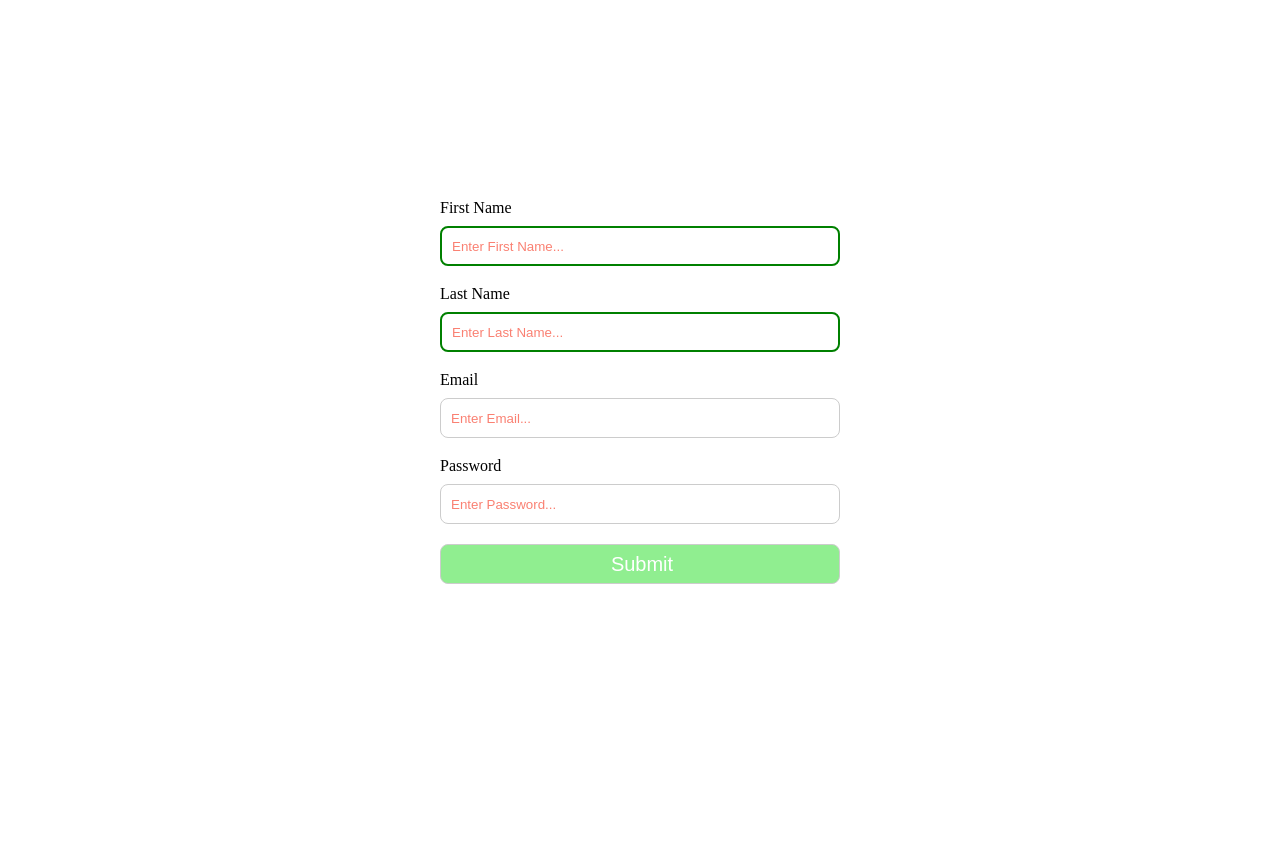
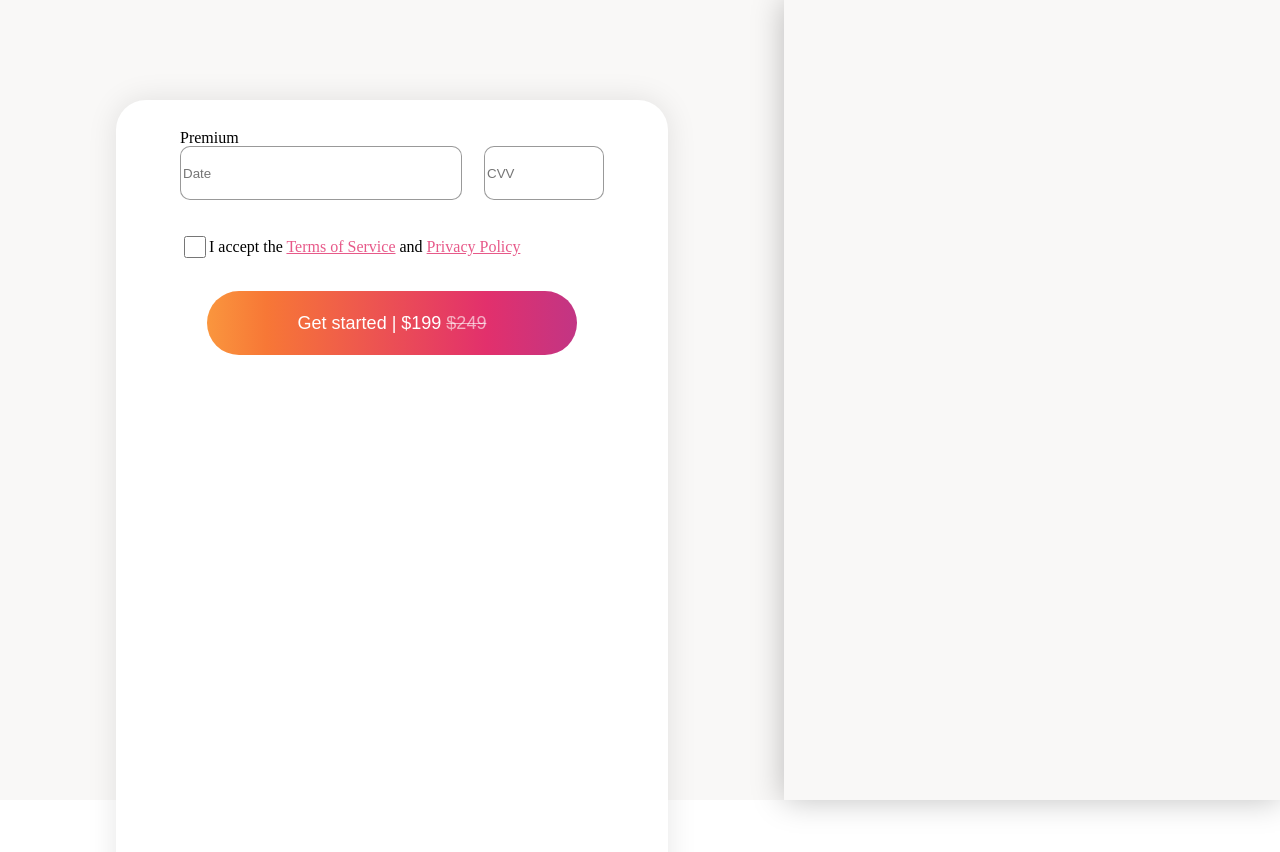
Before and after one commit to tsirekidze22/Lecture9, a plain HTML site: page index.html in a window 1280 px wide. Before the commit the page ends 800 px from the top, so only its background shows below. Drawn offline with Linux system fonts and the light colour scheme.

Commit message:
Form Styles

```diff
--- a/css/style.css
+++ b/css/style.css
@@ -1,38 +1,92 @@
-.container {
-  max-width: 400px;
-  width: 100%;
-  margin: 200px auto;
+main {
+  display: flex;
 }
 
-label {
-  display: block;
-  margin-bottom: 10px;
+.form-section {
+  width: calc(100vw - 496px);
+  height: 100vh;
+  background: #f9f8f7;
 }
 
-.input-wrapper {
-  margin-bottom: 20px;
+.reviews-section {
+  width: 496px;
+  height: 100vh;
+  background: #f9f8f7;
+  box-shadow: 0px 0px 30px 0px rgba(0, 0, 0, 0.25);
+}
+
+.form-wrapper {
+  padding: 30px 64px 10px 64px;
+  margin: 100px auto;
+  width: 552px;
+  height: 832px;
+  border-radius: 30px;
+  background: #fff;
+  box-shadow: 0px 0px 30px 0px rgba(0, 0, 0, 0.1);
 }
 
 input {
-  width: 100%;
-  height: 40px;
-  border: 1px solid #ccc;
-  border-radius: 8px;
+  height: 54px;
+  border-radius: 10px;
+  border: 1px solid rgba(0, 0, 0, 0.4);
+  background: #fff;
   outline: none;
-  padding-left: 10px;
 }
 
-input[type="text"] {
-  border: 2px solid green;
+.date-cvv-wrapper {
+  display: flex;
+  justify-content: space-between;
 }
 
-input::placeholder {
-  color: salmon;
+.date-input {
+  max-width: 282px;
+  width: 100%;
+}
+
+.cvv-input {
+  max-width: 120px;
+  width: 100%;
+}
+
+.checkbox-wrapper {
+  display: flex;
+  align-items: center;
+  margin-top: 33px;
+}
+
+input[type="checkbox"] {
+  width: 22px;
+  height: 22px;
+}
+
+.checkbox-wrapper span {
+  color: rgba(225, 48, 108, 0.8);
+  text-decoration: underline;
 }
 
 .submit-btn {
-  background-color: lightgreen;
+  width: 370px;
+  height: 64px;
+  margin: 30px auto;
+  display: flex;
+  justify-content: center;
+  align-items: center;
+  cursor: pointer;
   color: #fff;
-  font-size: 20px;
-  cursor: pointer;
+  font-size: 18px;
+  border-radius: 32px;
+  border: none;
+  background: linear-gradient(
+    270deg,
+    #c23584 0%,
+    #e2306c 24.48%,
+    #f77736 83.85%,
+    #fa963e 100%
+  );
 }
+
+.submit-btn span {
+  color: rgba(255, 255, 255, 0.6);
+  margin-left: 5px;
+  text-decoration: line-through;
+}
--- a/index.html
+++ b/index.html
@@ -8,36 +8,32 @@
     <title>Lecture 9</title>
   </head>
   <body>
-    <div class="container">
-      <form action="#">
-        <div class="input-wrapper">
-          <label for="name">First Name</label>
-          <input
-            type="text"
-            id="name"
-            placeholder="Enter First Name..."
-            required
-          />
+    <main>
+      <div class="form-section">
+        <div class="form-wrapper">
+          Premium
+
+          <form action="">
+            <div class="date-cvv-wrapper">
+              <input type="text" placeholder="Date" class="date-input" />
+              <input type="text" placeholder="CVV" class="cvv-input" />
+            </div>
+
+            <div class="checkbox-wrapper">
+              <input type="checkbox" />
+              <p>
+                I accept the <span> Terms of Service</span> and
+                <span>Privacy Policy</span>
+              </p>
+            </div>
+
+            <button type="submit" class="submit-btn">
+              Get started | $199 <span> $249</span>
+            </button>
+          </form>
         </div>
-        <div class="input-wrapper">
-          <label for="lname">Last Name</label>
-          <input type="text" id="lname" placeholder="Enter Last Name..." />
-        </div>
-        <div class="input-wrapper">
-          <label for="email">Email</label>
-          <input type="email" id="email" placeholder="Enter Email..." />
-        </div>
-        <div class="input-wrapper">
-          <label for="password">Password</label>
-          <input
-            type="password"
-            id="password"
-            placeholder="Enter Password..."
-          />
-        </div>
-
-        <input type="submit" value="Submit" class="submit-btn"/>
-      </form>
-    </div>
+      </div>
+      <div class="reviews-section"></div>
+    </main>
   </body>
 </html>
```
